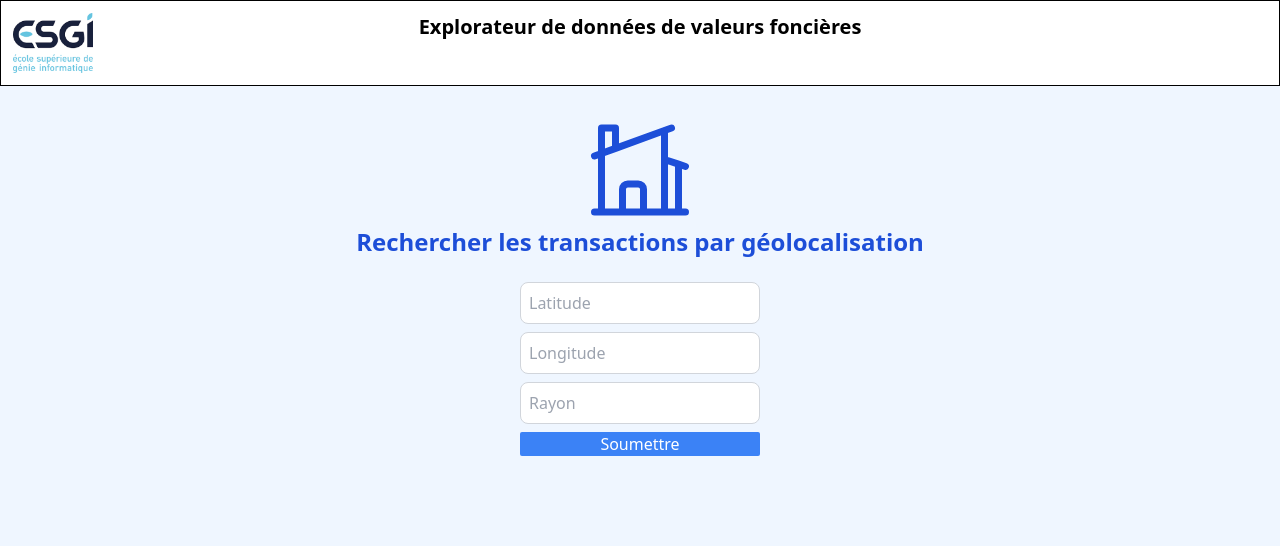
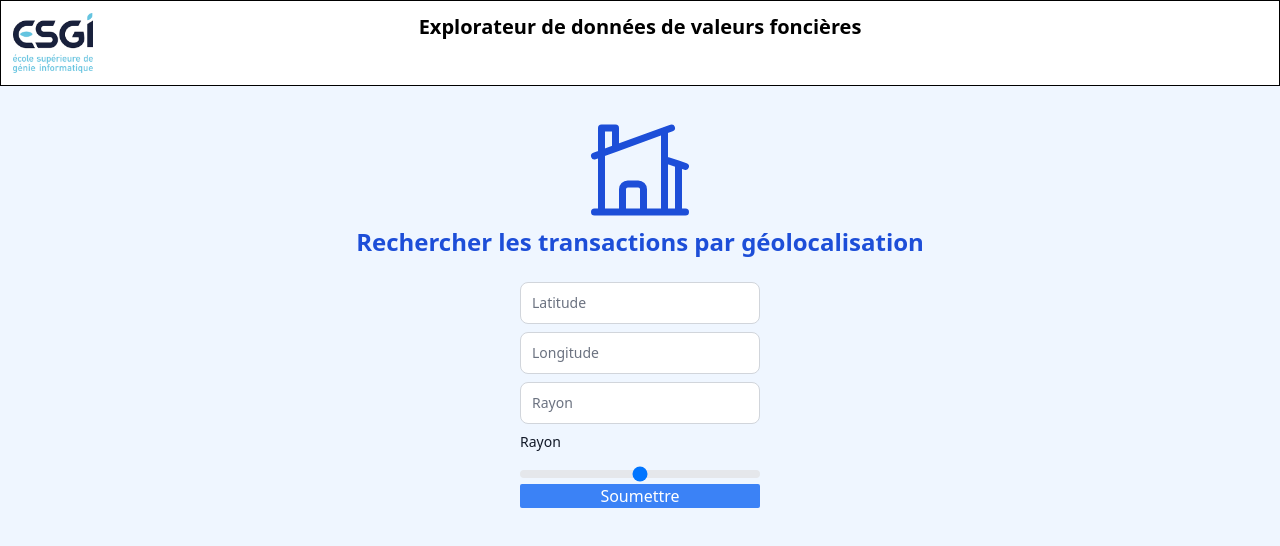
Before and after one commit to Bertrand2808/DVF-front, a React (Vite) app in the folder dvf/: page /api/transactions/ in a window 1280 px wide. Shown: the top 546 px of the page. Built offline with nearby package versions, Linux system fonts and the light colour scheme.

Commit message:
edit form to add a range slider to set rayon

```diff
--- a/dvf/package.json
+++ b/dvf/package.json
@@ -1,5 +1,6 @@
 {
   "name": "dvf",
+  "homepage": "/api/transactions",
   "private": true,
   "version": "0.0.0",
   "type": "module",
@@ -15,6 +16,7 @@
     "postcss": "^8.4.32",
     "react": "^18.2.0",
     "react-dom": "^18.2.0",
+    "react-router-dom": "^6.21.2",
     "tailwindcss": "^3.4.0"
   },
   "devDependencies": {
--- a/dvf/src/App.jsx
+++ b/dvf/src/App.jsx
@@ -1,10 +1,15 @@
-import { useState } from 'react'
+import { BrowserRouter, Routes, Route } from "react-router-dom";
 import Formulaire from './Formulaire'
 
 function App() {
   return (
-    <Formulaire />
+    <BrowserRouter basename='/api/transactions'>
+      <Routes>
+        <Route path='/' element={<Formulaire />} />
+      </Routes>
+    </BrowserRouter>
   )
+
 }
 
 export default App
--- a/dvf/src/Formulaire.jsx
+++ b/dvf/src/Formulaire.jsx
@@ -32,6 +32,24 @@ export default function Formulaire() {
     console.log('latitude', latitude)
     console.log('longitude', longitude)
     console.log('rayon', rayon)
+
+    const apiUrl = `http://localhost:8080/api/transactions`
+    const data = {latitude, longitude, rayon };
+    fetch(apiUrl, {
+      method: 'POST',
+      headers: {
+        'Content-Type': 'application/json'
+      },
+      body: JSON.stringify(data),
+    })
+    .then(response => response.json())
+    .then(data => {
+      console.log('Success:', data);
+    })
+    .catch((error) => {
+      console.error('Error during process :', error);
+    });
+
   }
 
   return (
@@ -45,18 +63,46 @@ export default function Formulaire() {
         <HomeModernIcon className="w-28 h-25 mx-auto text-blue-700 pt-7"/>
         <h2 className="text-2xl text-center font-bold text-blue-700">Rechercher les transactions par géolocalisation</h2>
         <form className="w-64 mx-auto p-2 mb-12 mt-4 max-w-sm" onSubmit={handleSubmit}>
+          <div className="relative">
             <input value={latitude}
                     onChange={ev => setLatitude(ev.target.value)}
-                  type="text" placeholder="Latitude"
-                  className="block w-full p-2 mb-2 border border-gray-300 rounded-lg focus:ring-blue-500 focus:border-blue-500 dark:bg-gray-700 "/>
+                    type="text" placeholder=""
+                    className="block w-full p-2 mb-2 border border-gray-300 rounded-lg focus:ring-blue-500 focus:border-blue-500 dark:bg-gray-700
+                    appearance-none dark:text-white dark:border-gray-600 dark:focus:border-blue-500 focus:outline-none focus:ring-0 peer"
+                    id="floating_outlined"/>
+            <label htmlFor="floating_outlined"
+                      className="absolute text-sm text-gray-500 dark:text-gray-400 duration-300 transform -translate-y-4 scale-75 top-2 z-10 origin-[0] bg-white dark:bg-gray-900 px-2 peer-focus:px-2 peer-focus:text-blue-600 peer-focus:dark:text-blue-500 peer-placeholder-shown:scale-100 peer-placeholder-shown:-translate-y-1/2 peer-placeholder-shown:top-1/2 peer-focus:top-2 peer-focus:scale-75 peer-focus:-translate-y-4 rtl:peer-focus:translate-x-1/4 rtl:peer-focus:left-auto start-1">
+                        Latitude
+              </label>
+          </div>
+          <div className="relative">
             <input value={longitude}
                     onChange={ev => setLongitude(ev.target.value)}
-                  type="text" placeholder="Longitude"
-                  className="block w-full p-2 mb-2 border border-gray-300 rounded-lg focus:ring-blue-500 focus:border-blue-500 dark:bg-gray-700 "/>
+                    type="text" placeholder=""
+                    className="block w-full p-2 mb-2 border border-gray-300 rounded-lg focus:ring-blue-500 focus:border-blue-500 dark:bg-gray-700
+                    appearance-none dark:text-white dark:border-gray-600 dark:focus:border-blue-500 focus:outline-none focus:ring-0 peer"/>
+            <label htmlFor="floating_outlined"
+                    className="absolute text-sm text-gray-500 dark:text-gray-400 duration-300 transform -translate-y-4 scale-75 top-2 z-10 origin-[0] bg-white dark:bg-gray-900 px-2 peer-focus:px-2 peer-focus:text-blue-600 peer-focus:dark:text-blue-500 peer-placeholder-shown:scale-100 peer-placeholder-shown:-translate-y-1/2 peer-placeholder-shown:top-1/2 peer-focus:top-2 peer-focus:scale-75 peer-focus:-translate-y-4 rtl:peer-focus:translate-x-1/4 rtl:peer-focus:left-auto start-1">
+                      Longitude
+            </label>
+          </div>
+          <div className="relative">
             <input value={rayon}
                     onChange={ev => setRayon(ev.target.value)}
-                  type="text" placeholder="Rayon"
-                  className="block w-full p-2 mb-2 border border-gray-300 rounded-lg focus:ring-blue-500 focus:border-blue-500 dark:bg-gray-700 "/>
+                    type="text" placeholder=""
+                    className="block w-full p-2 mb-2 border border-gray-300 rounded-lg focus:ring-blue-500 focus:border-blue-500 dark:bg-gray-700 appearance-none dark:text-white dark:border-gray-600 dark:focus:border-blue-500 focus:outline-none focus:ring-0 peer"/>
+            <label htmlFor="floating_outlined"
+                    className="absolute text-sm text-gray-500 dark:text-gray-400 duration-300 transform -translate-y-4 scale-75 top-2 z-10 origin-[0] bg-white dark:bg-gray-900 px-2 peer-focus:px-2 peer-focus:text-blue-600 peer-focus:dark:text-blue-500 peer-placeholder-shown:scale-100 peer-placeholder-shown:-translate-y-1/2 peer-placeholder-shown:top-1/2 peer-focus:top-2 peer-focus:scale-75 peer-focus:-translate-y-4 rtl:peer-focus:translate-x-1/4 rtl:peer-focus:left-auto start-1">
+                      Rayon
+            </label>
+          </div>
+          <div>
+            <label htmlFor="default-range" className="block mb-2 text-sm font-medium text-gray-900 dark:text-white">Rayon</label>
+            <input
+                    onChange={ev => setRayon(ev.target.value)}
+                    id="default-range" type="range" value={rayon} className="w-full h-2 bg-gray-200 rounded-lg appearance-none cursor-pointer dark:bg-gray-700"/>
+          </div>
+
           <button className="bg-blue-500 text-white block w-full rounded-sm">Soumettre</button>
         </form>
       </div>
```
Also changed, not shown: 1 other file (tests, documents, lock files or other folders). Lines whose indentation alone changed are shown as unchanged.
